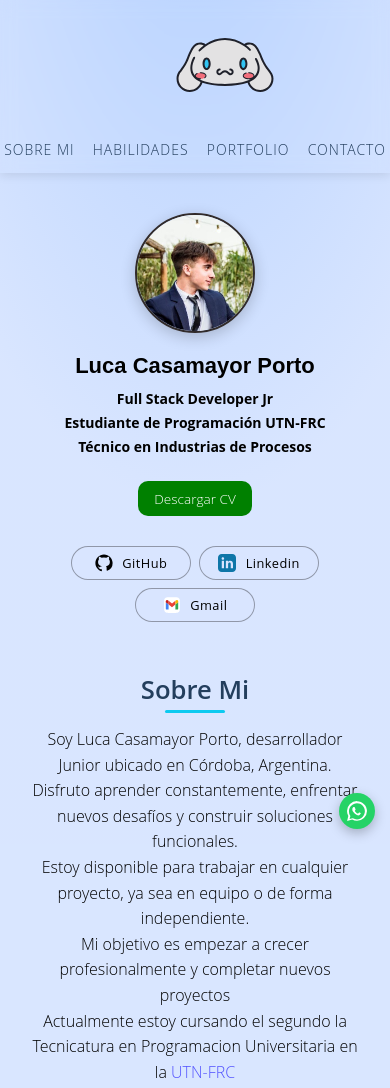
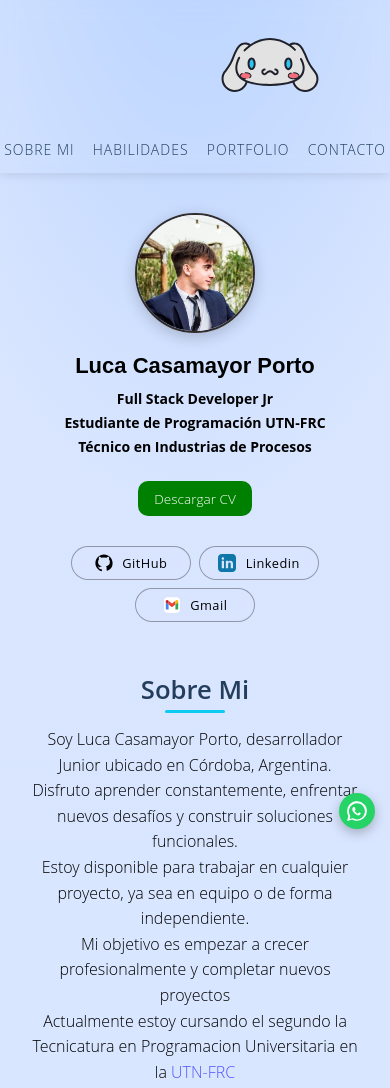
Before and after one commit to LucaCasamayor/Portfolio, a website: page index.html in a window 390 px wide. Shown: the top 1088 px of the page. Drawn offline with nearby package versions, Linux system fonts and the light colour scheme.

```diff
--- a/css/styles.css
+++ b/css/styles.css
@@ -827,6 +827,7 @@
 
     .logo {
         margin: 5px auto;
+        margin-left: 215px;
         width: 60px;
         padding: 5px;
     }
```
